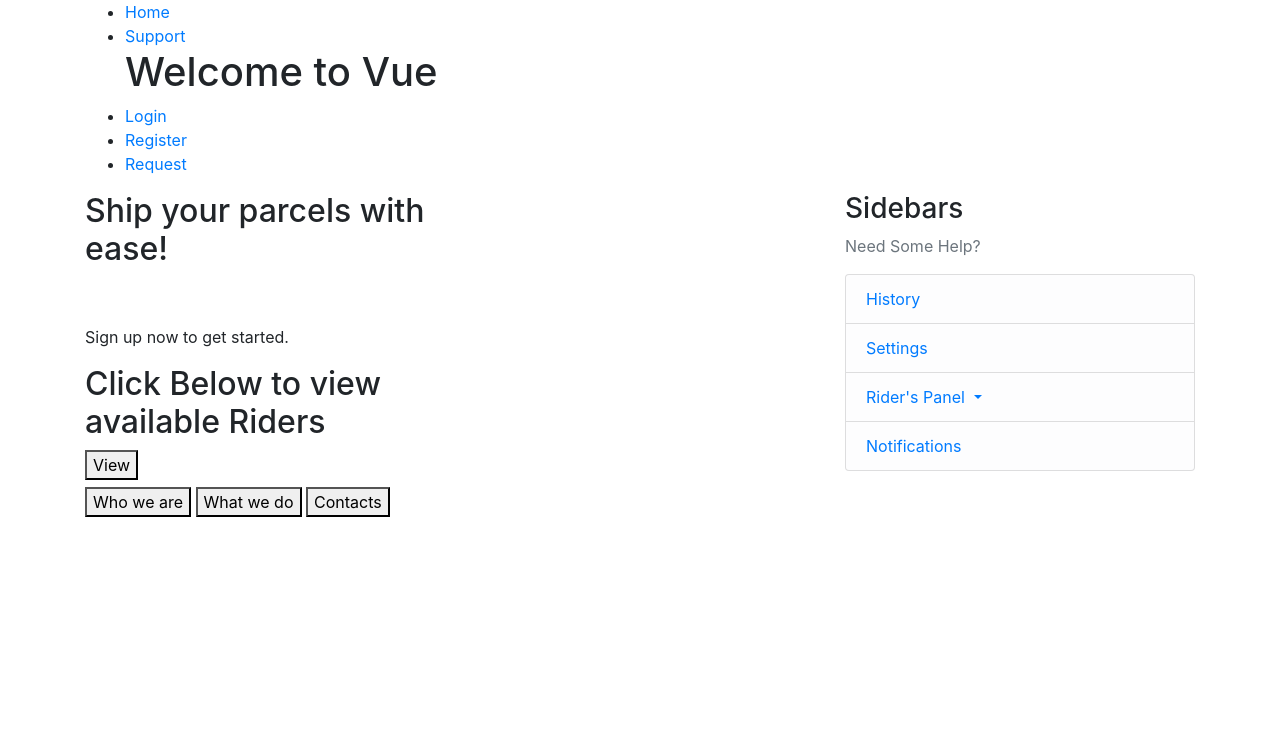
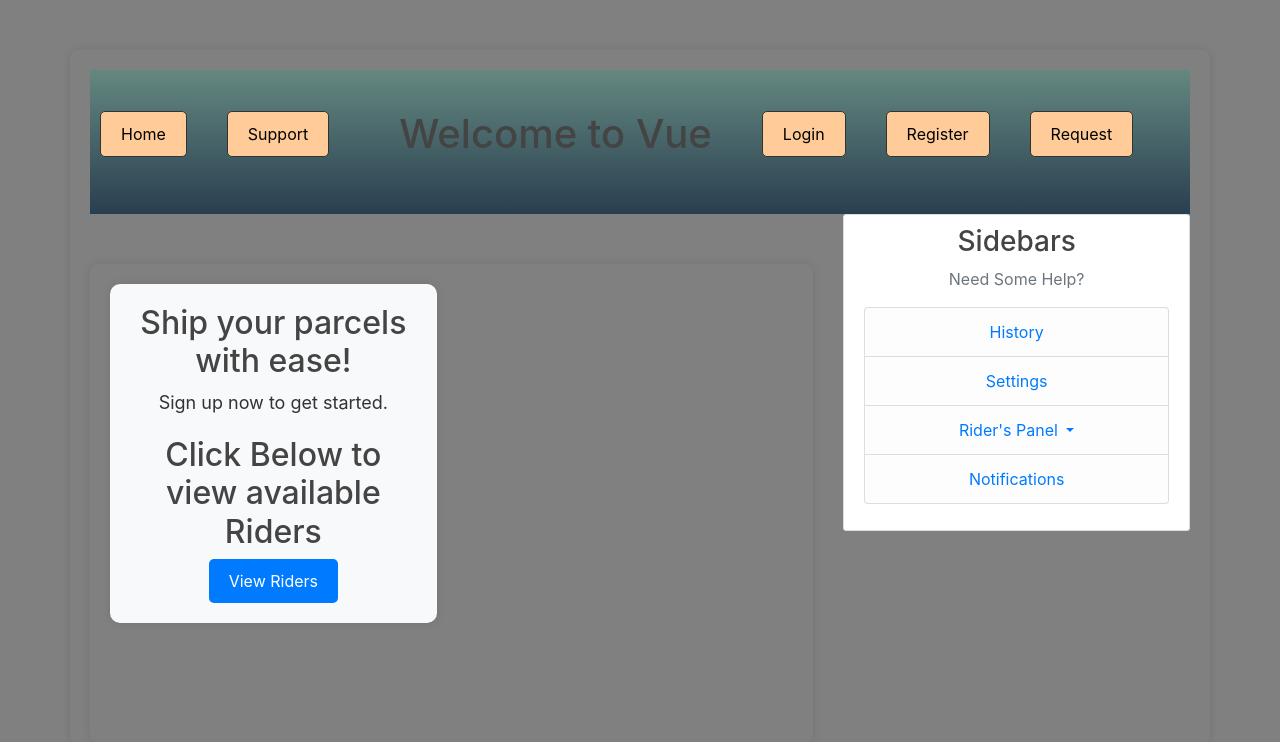
Before and after one commit to NjengaC/Jifunze-kazi_1, a Flask app: page / in a window 1280 px wide. Shown: the top 742 px of the page. Run offline with Flask 3, Linux system fonts and the light colour scheme; some libraries are stand-ins or nearby versions.

Commit message:
Actively done

```diff
--- a/portfolio/routes.py
+++ b/portfolio/routes.py
@@ -7,6 +7,8 @@ from portfolio.models import User, Rider, Parcel
 import secrets
 from portfolio import app, db, bcrypt
 from sqlalchemy.exc import IntegrityError
+#from here is where i started modifing
+from flask import render_template
 
 @app.route('/')
 @app.route('/home')
--- a/portfolio/templates/companies.json
+++ /dev/null
@@ -1,5 +0,0 @@
-[
-    {"name": "Company A"},
-    {"name": "Company B"},
-    {"name": "Company C"}
-]
--- a/portfolio/templates/home.html
+++ b/portfolio/templates/home.html
@@ -1,21 +1,25 @@
 {% extends "layout.html" %}
 {% block content %}
-<div class="sider" style="float: left; width: 50%; display: flex;">
-  <section class="ship" class="companies">
+<div class="container">
+    <div class="row">
+        <div class="col-md-6">
+            <section class="ship">
                 <!-- Background image will be set here -->
                 <h2>Ship your parcels with ease!</h2>
-    <br><br>
-    <p class="sign_up">Sign up now to get started.</p>
+                <p class="sign-up">Sign up now to get started.</p>
                 <div class="button-container">
+                    <!-- Add button(s) here -->
                 </div>
                 <div>
                     <h2>Click Below to view available Riders</h2>
-      <button id="companies" onclick="showCompanies()">View </button>
-      <ul id="company-list" style="display: none;">
+                    <button id="view-riders" onclick="showRiders()">View Riders</button>
+                    <ul id="rider-list" style="display: none;">
                         <!-- List of available riders will be displayed here -->
                     </ul>
                 </div>
             </section>
         </div>
+    </div>
+</div>
 <script src="{{ url_for('static', filename='script.js') }}"></script>
-{% endblock content %}
+{% endblock%}
--- a/portfolio/templates/layout.html
+++ b/portfolio/templates/layout.html
@@ -7,15 +7,15 @@
         <!-- Bootstrap CSS -->
         <link rel="stylesheet" href="https://maxcdn.bootstrapcdn.com/bootstrap/4.0.0/css/bootstrap.min.css" integrity="sha384-Gn5384xqQ1aoWXA+058RXPxPg6fy4IWvTNh0E263XmFcJlSAwiGgFAW/dAiS6JXm" crossorigin="anonymous">
 
-        <link rel="stylesheet" type="text/css" href="{{ url_for('static', filename='main.css') }}">
+        <link rel="stylesheet" type="text/css" href="{{ url_for('static', filename='styles/main.css') }}">
         {% if title %}
         <title>Vue - {{ title }}</title>
         {% else %}
         <title>Vue</title>
         {% endif %}
-        <link rel="stylesheet" href="{{ url_for('static', filename='styles.css') }}">
-        <link rel="stylesheet" href="{{ url_for('static', filename='profiles.css') }}">
-        <link rel="stylesheet" href="{{ url_for('static', filename='main.css') }}">
+        <link rel="stylesheet" href="{{ url_for('static', filename='styles/styles.css') }}">
+        <link rel="stylesheet" href="{{ url_for('static', filename='styles/profiles.css') }}">
+        <link rel="stylesheet" href="{{ url_for('static', filename='styles/main.css') }}">
     </head>
     <body class="container">
         <header>
--- a/portfolio/templates/request_pickup.html
+++ b/portfolio/templates/request_pickup.html
@@ -10,10 +10,10 @@
     <script src="../static/scripts/maps.js"></script>
     <script src="../static/scripts/steps.js"></script>
     <script src="../static/scripts/script.js"></script>
-    <link rel="stylesheet" href="{{ url_for('static', filename='main.css') }}">
+    <link rel="stylesheet" href="{{ url_for('static', filename='styles/main.css') }}">
     <script src="https://unpkg.com/leaflet/dist/leaflet.js"></script>
     <link rel="stylesheet" href="../static/styles/ship.css">
-    <link rel="stylesheet" href="{{ url_for('static', filename='profiles.css') }}">
+    <link rel="stylesheet" href="{{ url_for('static', filename='styles/profiles.css') }}">
 </head>
 <body>
     <header>
--- a/portfolio/templates/rider_dashboard.html
+++ b/portfolio/templates/rider_dashboard.html
@@ -30,8 +30,8 @@
 </div>
 
 <!-- Link to external CSS file -->
-<link rel="stylesheet" type="text/css" href="{{ url_for('static', filename='dashboard.css') }}">
+<link rel="stylesheet" type="text/css" href="{{ url_for('static', filename='styles/dashboard.css') }}">
 
 <!-- Link to external JavaScript file -->
-<script src="{{ url_for('static', filename='dashboard.js') }}"></script>
+<script src="{{ url_for('static', filename='scripts/dashboard.js') }}"></script>
 {% endblock %}
--- a/portfolio/templates/view_shipping_providers.html
+++ b/portfolio/templates/view_shipping_providers.html
@@ -4,7 +4,7 @@
     <meta charset="UTF-8">
     <meta name="viewport" content="width=device-width, initial-scale=1.0">
     <title>View Shipping Providers</title>
-    <link rel="stylesheet" href="{{ url_for('static', filename='view_shipping_providers.css') }}">
+    <link rel="stylesheet" href="{{ url_for('static', filename='styles/view_shipping_providers.css') }}">
 </head>
 <body>
     <div class="container">
```
Also changed, not shown: portfolio/static/scripts/script.js (+9 -0 lines), portfolio/templates/dashboard.html (+6 -3 lines), 1 other file. Lines whose indentation alone changed are shown as unchanged.
